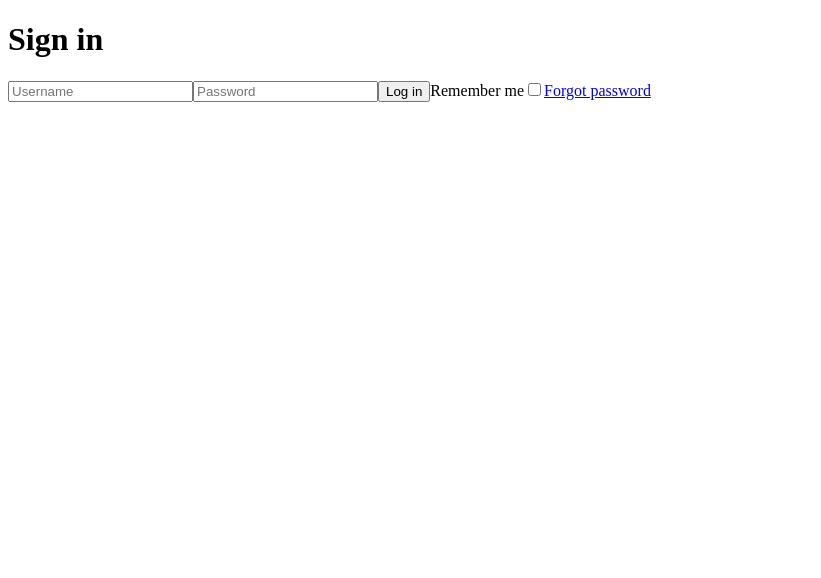
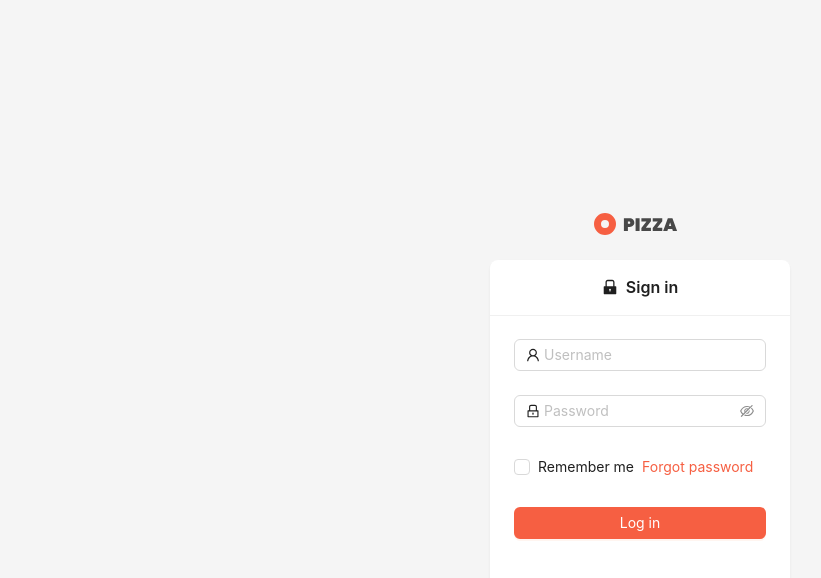
Before and after one commit to bibhav07/mernspace-c-admin-ui, a React (Vite) app: page /auth/login in a window 1280 px wide. Shown: the top 578 px of the page, without its empty margins (0-821 px from the left). Built offline with nearby package versions, Linux system fonts and the light colour scheme.

Commit message:
feat: ant design added login page design

```diff
--- a/package.json
+++ b/package.json
@@ -11,6 +11,7 @@
     "test": "vitest"
   },
   "dependencies": {
+    "antd": "^5.18.0",
     "react": "^18.2.0",
     "react-dom": "^18.2.0",
     "react-router-dom": "^6.23.1"
--- a/src/main.tsx
+++ b/src/main.tsx
@@ -1,11 +1,22 @@
 import React from 'react'
 import ReactDOM from 'react-dom/client'
+import 'antd/dist/reset.css';
 import './index.css'
 import { RouterProvider } from 'react-router-dom'
 import { router } from './router'
+import { ConfigProvider } from 'antd';
 
 ReactDOM.createRoot(document.getElementById('root')!).render(
   <React.StrictMode>
+    <ConfigProvider
+      theme={{
+        token:{
+          colorPrimary: '#F65F42',
+          colorLink:'#F65F42'
+        }
+      }}
+    >
     <RouterProvider router={router}/>
+    </ConfigProvider>
   </React.StrictMode>,
 )
--- a/src/pages/login/login.tsx
+++ b/src/pages/login/login.tsx
@@ -1,15 +1,61 @@
+import { Card, Layout, Space, Form,Input, Checkbox, Button } from "antd"
+import {LockFilled, UserOutlined, LockOutlined} from "@ant-design/icons";
+
 const LoginPage = () => {
   return (
-    <>
-    <h1>Sign in</h1>
-    <input type="text" placeholder="Username"/>
-    <input type="password" placeholder="Password"/>
-    <button>Log in</button>
-    <label htmlFor="remember-me">Remember me</label>
-    <input type="checkbox" id="remember-me"/>
-    <a href="#">Forgot password</a>
-    </>
 
+    <Layout  style={{height:'100vh', display:'grid', placeItems:'center'}} >
+
+      <Space direction="vertical" align="center" size="large">
+      <Layout.Content style={{display:'flex', justifyContent: 'center', alignContent: 'center'}}>
+      <svg
+            width="93"
+            height="23"
+            viewBox="0 0 93 23"
+            fill="none"
+            xmlns="http://www.w3.org/2000/svg">
+            <path
+                d="M40.322 9.63C40.322 10.434 40.136 11.166 39.764 11.826C39.392 12.474 38.84 12.99 38.108 13.374C37.388 13.758 36.512 13.95 35.48 13.95H33.896V18H29.9V5.256H35.48C37.04 5.256 38.234 5.652 39.062 6.444C39.902 7.236 40.322 8.298 40.322 9.63ZM35.03 10.8C35.858 10.8 36.272 10.41 36.272 9.63C36.272 8.85 35.858 8.46 35.03 8.46H33.896V10.8H35.03ZM45.5855 5.256V18H41.5895V5.256H45.5855ZM51.8182 14.814H56.9302V18H47.3902V14.994L52.4302 8.424H47.3902V5.256H56.9302V8.262L51.8182 14.814ZM63.1561 14.814H68.2681V18H58.7281V14.994L63.7681 8.424H58.7281V5.256H68.2681V8.262L63.1561 14.814ZM78.238 16.074H73.99L73.36 18H69.166L73.828 5.256H78.436L83.08 18H78.868L78.238 16.074ZM77.266 13.068L76.114 9.522L74.962 13.068H77.266Z"
+                fill="#484848"
+            />
+            <circle cx="11" cy="11" r="7.5" stroke="#F65F42" strokeWidth="7" />
+        </svg>
+      </Layout.Content>
+
+      <Card
+      bordered={false}
+      style={{width:300}}
+      title={
+        <Space style={{width:'100%', fontSize:16, justifyContent:'center'}} >
+          <LockFilled />
+          Sign in
+        </Space>
+      }>
+
+      <Form>
+
+        <Form.Item  name="username">
+          <Input  prefix={<UserOutlined />} placeholder="Username"/>
+        </Form.Item>
+        <Form.Item  name="password">
+          <Input.Password prefix={<LockOutlined />} placeholder="Password"/>
+        </Form.Item>
+        <Form.Item  name="remember">
+          <Checkbox>Remember me</Checkbox>
+          <a href="#">Forgot password</a>
+        </Form.Item>
+        <Form.Item>
+          <Button type="primary" htmlType="submit" style={{width:'100%'}}>
+            Log in
+          </Button>
+        </Form.Item>
+      </Form>
+
+
+
+      </Card>
+      </Space>
+    </Layout>
   )
 }
 
```
Also changed, not shown: 1 other file (tests, documents, lock files or other folders).
